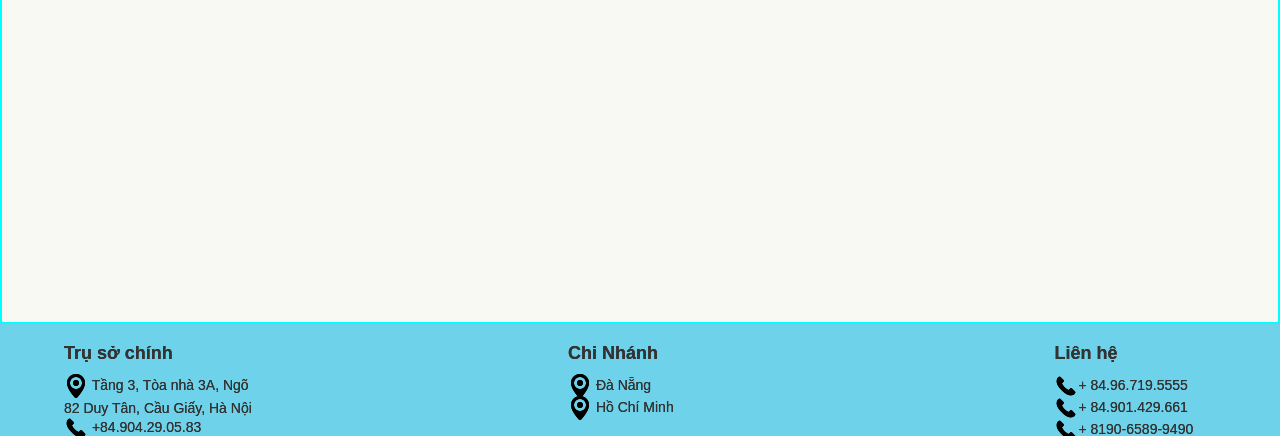
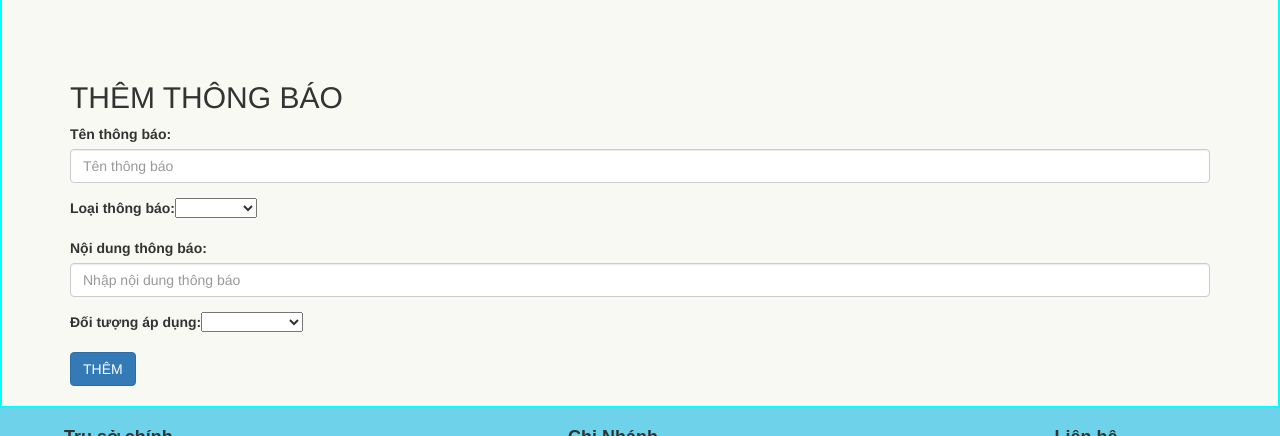
Before and after one commit to Grayi0402/ProjectManaged, an Angular app in the folder SourvceCode_ManagerStaff/: page /admin/notification/notification-add in a window 1280 px wide. Shown: the part 476-912 px from the top of the page. Built offline with nearby package versions, Linux system fonts and the light colour scheme.

Commit message:
Thang-notification

```diff
--- a/SourvceCode_ManagerStaff/src/app/admin/component/managed-notification/managed-notification.component.html
+++ b/SourvceCode_ManagerStaff/src/app/admin/component/managed-notification/managed-notification.component.html
@@ -45,6 +45,6 @@
   <button type="[button]" class="button" (click)="onAdd()">Add</button>
 </div>
 </div>
-<div *ngIf="[check]==true">
+<div>
   <router-outlet></router-outlet>
 </div>
--- a/SourvceCode_ManagerStaff/src/app/admin/component/managed-notification/notification-add/notification-add.component.html
+++ b/SourvceCode_ManagerStaff/src/app/admin/component/managed-notification/notification-add/notification-add.component.html
@@ -8,11 +8,11 @@
       </div>
       <div class="form-group">
         <label>Loại thông báo: </label>
-        <select id="12" formControlName="COMPANY_NOTIFICATION_TYPE">
-          <option value="volvo">{{typeNotification._thTin}}</option>
-          <option value="saab">{{typeNotification._khCap}}</option>
-          <option value="opel">{{typeNotification._deNghi}}</option>
-          <option value="audi">{{typeNotification._khac}}</option>
+        <select name="company_type"  id="id_company_type" formControlName="COMPANY_NOTIFICATION_TYPE">
+          <option value="{{typeNotification._thTin}}">{{typeNotification._thTin}}</option>
+          <option value="{{typeNotification._khCap}}">{{typeNotification._khCap}}</option>
+          <option value="{{typeNotification._deNghi}}">{{typeNotification._deNghi}}</option>
+          <option value="{{typeNotification._khac}}">{{typeNotification._khac}}</option>
         </select>
       </div>
       <div class="form-group">
@@ -22,14 +22,14 @@
       <div class="form-group">
         <label>Đối tượng áp dụng: </label>
         <select formControlName="APPLY_FOR_ID">
-          <option value="volvo">{{quyMo._toanCty}}</option>
-          <option value="saab">{{quyMo._chiNhanh}}</option>
-          <option value="opel">{{quyMo._nhomNguoi}}</option>
-          <option value="audi">{{quyMo._caNhan}}</option>
-          <option value="audi">{{quyMo._khac}}</option>
+          <option value="{{quyMo._toanCty}}">{{quyMo._toanCty}}</option>
+          <option value="{{quyMo._chiNhanh}}">{{quyMo._chiNhanh}}</option>
+          <option value="{{quyMo._nhomNguoi}}">{{quyMo._nhomNguoi}}</option>
+          <option value="{{quyMo._caNhan}}">{{quyMo._caNhan}}</option>
+          <option value="{{quyMo._khac}}">{{quyMo._khac}}</option>
         </select>
       </div>
-      <button type="submit" class="btn btn-primary">THÊM</button>
+      <button type="submit" class="btn btn-primary" (click)="add()">THÊM</button>
     </form>
   </div>
 </div>
--- a/SourvceCode_ManagerStaff/src/app/admin/component/managed-notification/notification-add/notification-add.component.ts
+++ b/SourvceCode_ManagerStaff/src/app/admin/component/managed-notification/notification-add/notification-add.component.ts
@@ -53,5 +53,12 @@ ngOnInit() {
  		]]
  	})
 }
-
+public typeNotification={_thTin:"Thông tin",_khCap:"Khẩn cấp",_deNghi:"Đề nghị",_khac:"Khác"};
+	public quyMo={_toanCty:"Toàn công ty",_chiNhanh:"Chi nhánh",_nhomNguoi:"Nhóm người",_caNhan:"Cá nhân",_khac:"Khác"};
+onSubmitForms(){
+		console.log(this.frmNote);
+	}
+	public text: string="Thông tin";
+	add(){
+	}
 }
```
Also changed, not shown: SourvceCode_ManagerStaff/src/app/admin/routesAdmin.ts (+3 -12 lines).
